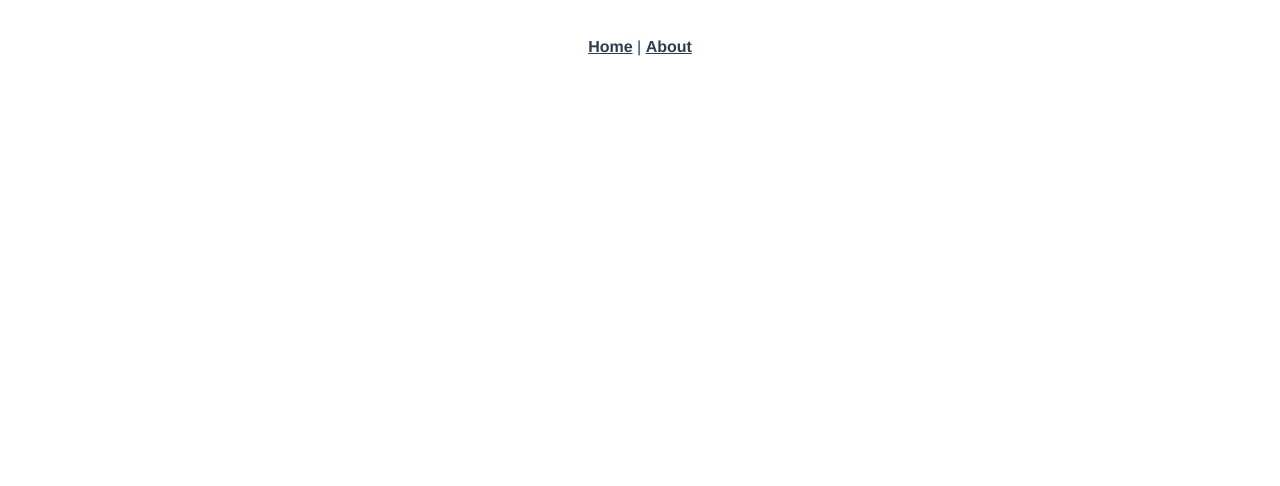
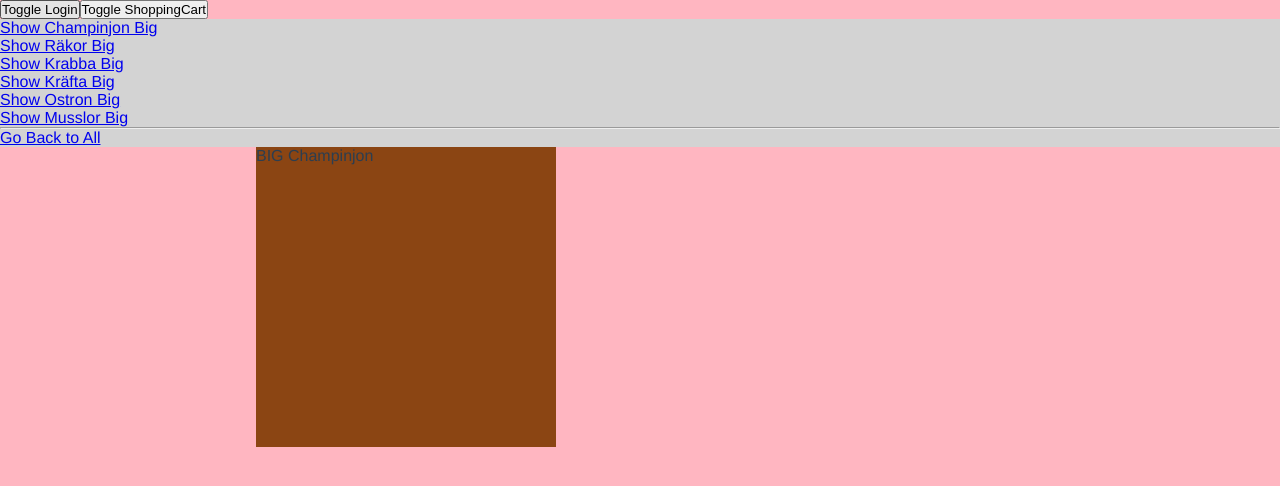
Before and after one commit to r0bban/slutprojekt-webbapplikation, a Vue app: page /products/1 in a window 1280 px wide. Shown: the top 486 px of the page. Built offline with nearby package versions, Linux system fonts and the light colour scheme.

Commit message:
base routing

```diff
--- a/src/App.vue
+++ b/src/App.vue
@@ -1,20 +1,54 @@
 <template>
   <div id="app">
-    <div id="nav">
-      <router-link to="/">Home</router-link> |
-      <router-link to="/about">About</router-link>
-    </div>
-    <router-view/>
+    <header>
+      <button @click="toggleLogin()">Toggle Login</button>
+      <button @click="toggleCart()">Toggle ShoppingCart</button>
+    </header>
+    <Login v-if="this.$store.state.showLogin" />
+    <ShoppingCart v-if="this.$store.state.showCart" />
+    <router-view />
   </div>
 </template>
+<script>
+import Login from "./components/Login";
+import ShoppingCart from "./components/ShoppingCart";
+export default {
+  data() {
+    return {};
+  },
+  components: {
+    Login,
+    ShoppingCart
+  },
+  methods: {
+    toggleLogin() {
+      console.log("Pressed Login");
+      this.$store.commit("toggleLogin");
+    },
+    toggleCart() {
+      console.log("Pressed Cart");
+      this.$store.commit("toggleCart");
+    }
+  }
+};
+</script>
+<style lang="scss">
+* {
+  padding: 0;
+  margin: 0;
+  box-sizing: border-box;
+}
+#app {
+  position: relative;
 
-<style lang="scss">
-#app {
   font-family: Avenir, Helvetica, Arial, sans-serif;
   -webkit-font-smoothing: antialiased;
   -moz-osx-font-smoothing: grayscale;
-  text-align: center;
+  // text-align: center;
   color: #2c3e50;
+  background-color: lightpink;
+  height: 100vh;
+  width: 100vw;
 }
 
 #nav {
--- a/src/components/HelloWorld.vue
+++ /dev/null
@@ -1,60 +0,0 @@
-<template>
-  <div class="hello">
-    <h1>{{ msg }}</h1>
-    <p>
-      For a guide and recipes on how to configure / customize this project,<br>
-      check out the
-      <a href="https://cli.vuejs.org" target="_blank" rel="noopener">vue-cli documentation</a>.
-    </p>
-    <h3>Installed CLI Plugins</h3>
-    <ul>
-      <li><a href="https://github.com/vuejs/vue-cli/tree/dev/packages/%40vue/cli-plugin-babel" target="_blank" rel="noopener">babel</a></li>
-      <li><a href="https://github.com/vuejs/vue-cli/tree/dev/packages/%40vue/cli-plugin-router" target="_blank" rel="noopener">router</a></li>
-      <li><a href="https://github.com/vuejs/vue-cli/tree/dev/packages/%40vue/cli-plugin-vuex" target="_blank" rel="noopener">vuex</a></li>
-      <li><a href="https://github.com/vuejs/vue-cli/tree/dev/packages/%40vue/cli-plugin-eslint" target="_blank" rel="noopener">eslint</a></li>
-    </ul>
-    <h3>Essential Links</h3>
-    <ul>
-      <li><a href="https://vuejs.org" target="_blank" rel="noopener">Core Docs</a></li>
-      <li><a href="https://forum.vuejs.org" target="_blank" rel="noopener">Forum</a></li>
-      <li><a href="https://chat.vuejs.org" target="_blank" rel="noopener">Community Chat</a></li>
-      <li><a href="https://twitter.com/vuejs" target="_blank" rel="noopener">Twitter</a></li>
-      <li><a href="https://news.vuejs.org" target="_blank" rel="noopener">News</a></li>
-    </ul>
-    <h3>Ecosystem</h3>
-    <ul>
-      <li><a href="https://router.vuejs.org" target="_blank" rel="noopener">vue-router</a></li>
-      <li><a href="https://vuex.vuejs.org" target="_blank" rel="noopener">vuex</a></li>
-      <li><a href="https://github.com/vuejs/vue-devtools#vue-devtools" target="_blank" rel="noopener">vue-devtools</a></li>
-      <li><a href="https://vue-loader.vuejs.org" target="_blank" rel="noopener">vue-loader</a></li>
-      <li><a href="https://github.com/vuejs/awesome-vue" target="_blank" rel="noopener">awesome-vue</a></li>
-    </ul>
-  </div>
-</template>
-
-<script>
-export default {
-  name: 'HelloWorld',
-  props: {
-    msg: String
-  }
-}
-</script>
-
-<!-- Add "scoped" attribute to limit CSS to this component only -->
-<style scoped lang="scss">
-h3 {
-  margin: 40px 0 0;
-}
-ul {
-  list-style-type: none;
-  padding: 0;
-}
-li {
-  display: inline-block;
-  margin: 0 10px;
-}
-a {
-  color: #42b983;
-}
-</style>
--- /dev/null
+++ b/src/components/Login.vue
@@ -0,0 +1,21 @@
+<template>
+  <div class="login">
+    <label for="username">Username</label>
+    <input type="text" id="username" />
+    <label for="password">Password</label>
+    <input type="text" id="password" />
+  </div>
+</template>
+<script>
+export default {};
+</script>
+<style lang='scss' scoped>
+.login {
+  position: absolute;
+  left: 50%;
+  top: 60%;
+  background-color: seagreen;
+  width: 300px;
+  height: 300px;
+}
+</style>
--- /dev/null
+++ b/src/components/Product.vue
@@ -0,0 +1,15 @@
+<template>
+  <div class="product">BIG {{this.$store.state.tmpData[this.$route.params.id-1]}}</div>
+</template>
+<script>
+export default {};
+</script>
+<style lang='scss' scoped>
+.product {
+  position: absolute;
+  left: 20%;
+  background-color: saddlebrown;
+  width: 300px;
+  height: 300px;
+}
+</style>
--- /dev/null
+++ b/src/components/ShoppingCart.vue
@@ -0,0 +1,26 @@
+<template>
+  <div class="shoppingCart">
+    <ul>
+      <li>Champinjon 1st</li>
+      <li>Räkor 5st</li>
+      <li>Krabba 6st</li>
+      <li>Kräfta 10st</li>
+      <li>Ostron 15st</li>
+      <li>Musslor 1st</li>
+    </ul>
+    <router-link :to="{name: 'Checkout'}">To Checkout</router-link>
+  </div>
+</template>
+<script>
+export default {};
+</script>
+<style lang='scss' scoped>
+.shoppingCart {
+  margin: auto;
+  position: absolute;
+  left: 50%;
+  background-color: aquamarine;
+  width: 300px;
+  height: 300px;
+}
+</style>
--- a/src/router/index.js
+++ b/src/router/index.js
@@ -1,29 +1,47 @@
-import Vue from 'vue'
-import VueRouter from 'vue-router'
-import Home from '../views/Home.vue'
+import Vue from "vue";
+import VueRouter from "vue-router";
+import ProductsView from "../views/ProductsView.vue";
+import Product from "../components/Product.vue";
+import CheckoutView from "../views/CheckoutView.vue";
 
-Vue.use(VueRouter)
+Vue.use(VueRouter);
 
-  const routes = [
+const routes = [
   {
-    path: '/',
-    name: 'Home',
-    component: Home
+    path: "/",
+    redirect: "/products",
   },
   {
-    path: '/about',
-    name: 'About',
-    // route level code-splitting
-    // this generates a separate chunk (about.[hash].js) for this route
-    // which is lazy-loaded when the route is visited.
-    component: () => import(/* webpackChunkName: "about" */ '../views/About.vue')
-  }
-]
+    path: "/products",
+    name: "Products",
+    component: ProductsView,
+    children: [
+      {
+        path: "/products/:id",
+        name: "Product",
+        component: Product,
+      },
+    ],
+  },
+  {
+    path: "/checkout",
+    name: "Checkout",
+    component: CheckoutView,
+  },
+  // {
+  //   path: '/about',
+  //   name: 'About',
+  //   // route level code-splitting
+  //   // this generates a separate chunk (about.[hash].js) for this route
+  //   // which is lazy-loaded when the route is visited.
+  //   component: () => import(/* webpackChunkName: "about" */ '../views/About.vue')
+  // }
+];
 
 const router = new VueRouter({
-  mode: 'history',
+  mode: "history",
   base: process.env.BASE_URL,
-  routes
-})
+  routes,
+});
 
-export default router
+export default router;
--- a/src/store/index.js
+++ b/src/store/index.js
@@ -1,15 +1,23 @@
-import Vue from 'vue'
-import Vuex from 'vuex'
+import Vue from "vue";
+import Vuex from "vuex";
 
-Vue.use(Vuex)
+Vue.use(Vuex);
 
 export default new Vuex.Store({
   state: {
+    tmpData: ["Champinjon", "Räkor", "Krabba", "Kräfta", "Ostron", "Musslor"],
+    showCart: false,
+    showLogin: false,
   },
   mutations: {
+    toggleCart(state) {
+      state.showCart = !state.showCart;
+    },
+    toggleLogin(state) {
+      state.showLogin = !state.showLogin;
+    },
   },
-  actions: {
-  },
-  modules: {
-  }
-})
+  getters: {},
+  actions: {},
+  modules: {},
+});
--- a/src/views/About.vue
+++ /dev/null
@@ -1,5 +0,0 @@
-<template>
-  <div class="about">
-    <h1>This is an about page</h1>
-  </div>
-</template>
--- /dev/null
+++ b/src/views/CheckoutView.vue
@@ -0,0 +1,14 @@
+<template>
+  <div class="checkout">
+    Checkout
+    <router-link :to="{name: 'Products'}">Back to Products</router-link>
+  </div>
+</template>
+<script>
+export default {};
+</script>
+<style lang='scss' scoped>
+.checkout {
+  background-color: lightcoral;
+}
+</style>
--- a/src/views/Home.vue
+++ /dev/null
@@ -1,18 +0,0 @@
-<template>
-  <div class="home">
-    <img alt="Vue logo" src="../assets/logo.png">
-    <HelloWorld msg="Welcome to Your Vue.js App"/>
-  </div>
-</template>
-
-<script>
-// @ is an alias to /src
-import HelloWorld from '@/components/HelloWorld.vue'
-
-export default {
-  name: 'Home',
-  components: {
-    HelloWorld
-  }
-}
-</script>
--- /dev/null
+++ b/src/views/ProductsView.vue
@@ -0,0 +1,26 @@
+<template>
+  <div class="products">
+    <ul>
+      <li v-for="(product,index) in this.$store.state.tmpData" :key="index">
+        <router-link :to="{name: 'Product', params: {id: index+1}}">Show {{product}} Big</router-link>
+      </li>
+    </ul>
+    <hr />
+    <router-link :to="{name: 'Products'}">Go Back to All</router-link>
+    <router-view />
+  </div>
+</template>
+<script>
+export default {
+  data() {
+    return {
+      showProduct: false
+    };
+  }
+};
+</script>
+<style lang='scss' scoped>
+.products {
+  background-color: lightgray;
+}
+</style>
```
